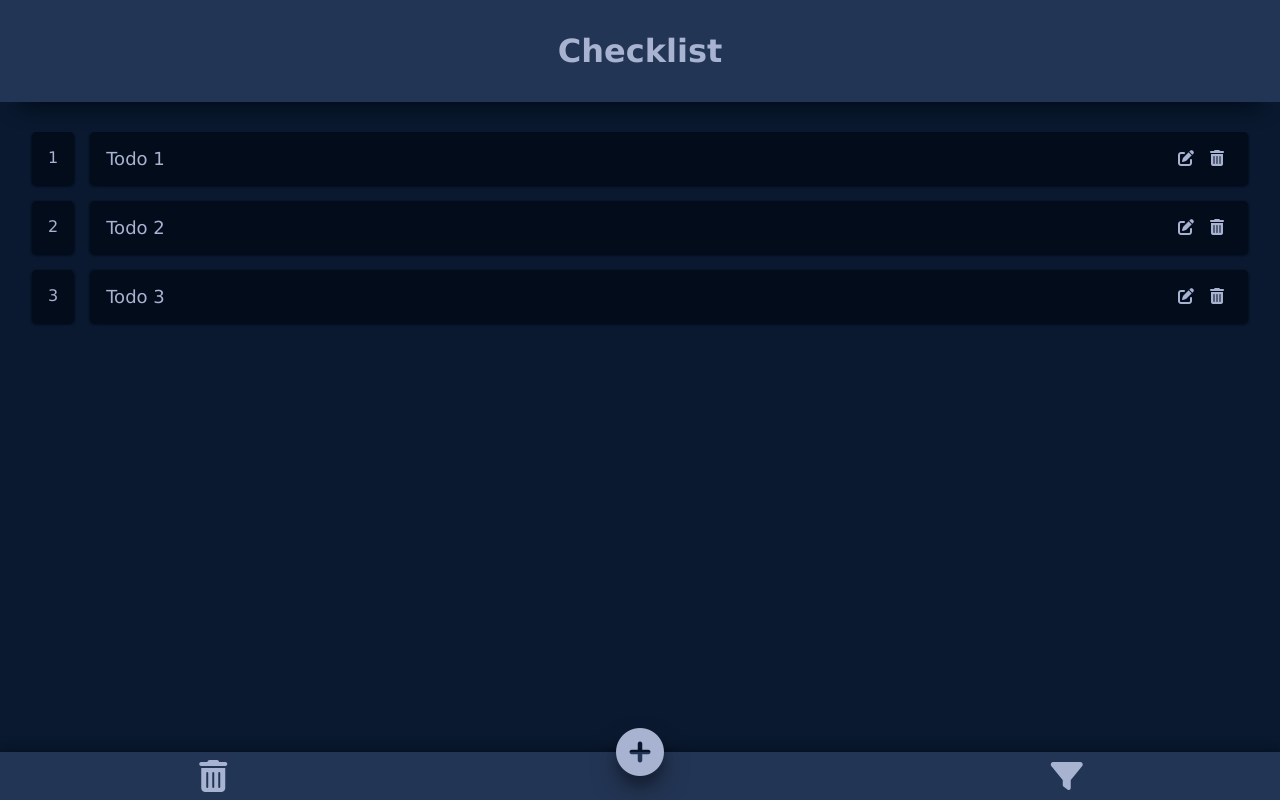
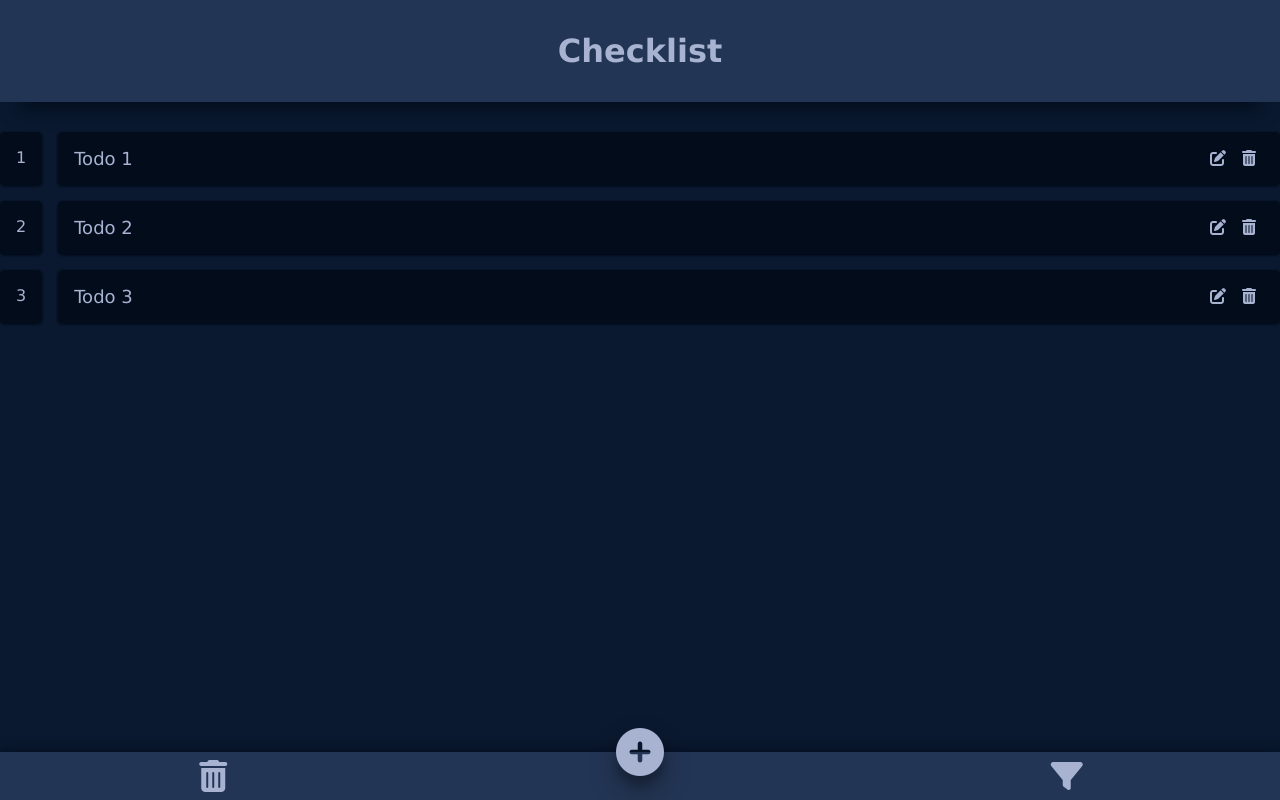
Before and after one commit to johnLexicon/fej22-vue-lab3, a Vue app: page / in a window 1280 px wide. Built offline with nearby package versions, Linux system fonts and the light colour scheme.

Commit message:
Bugfix for switch transition.

```diff
--- a/src/views/CheckList.vue
+++ b/src/views/CheckList.vue
@@ -1,7 +1,6 @@
 <template>
   <transition name="switch">
     <TransitionGroup
-      tag="div"
       name="list"
       v-if="state.todos.length"
       class="checklist"
@@ -14,7 +13,7 @@
         :index="index + 1"
       />
     </TransitionGroup>
-    <div class="message" v-else>Nothing To Do!!!</div>
+    <div class="message" v-else>No todos left</div>
   </transition>
 </template>
 
```
